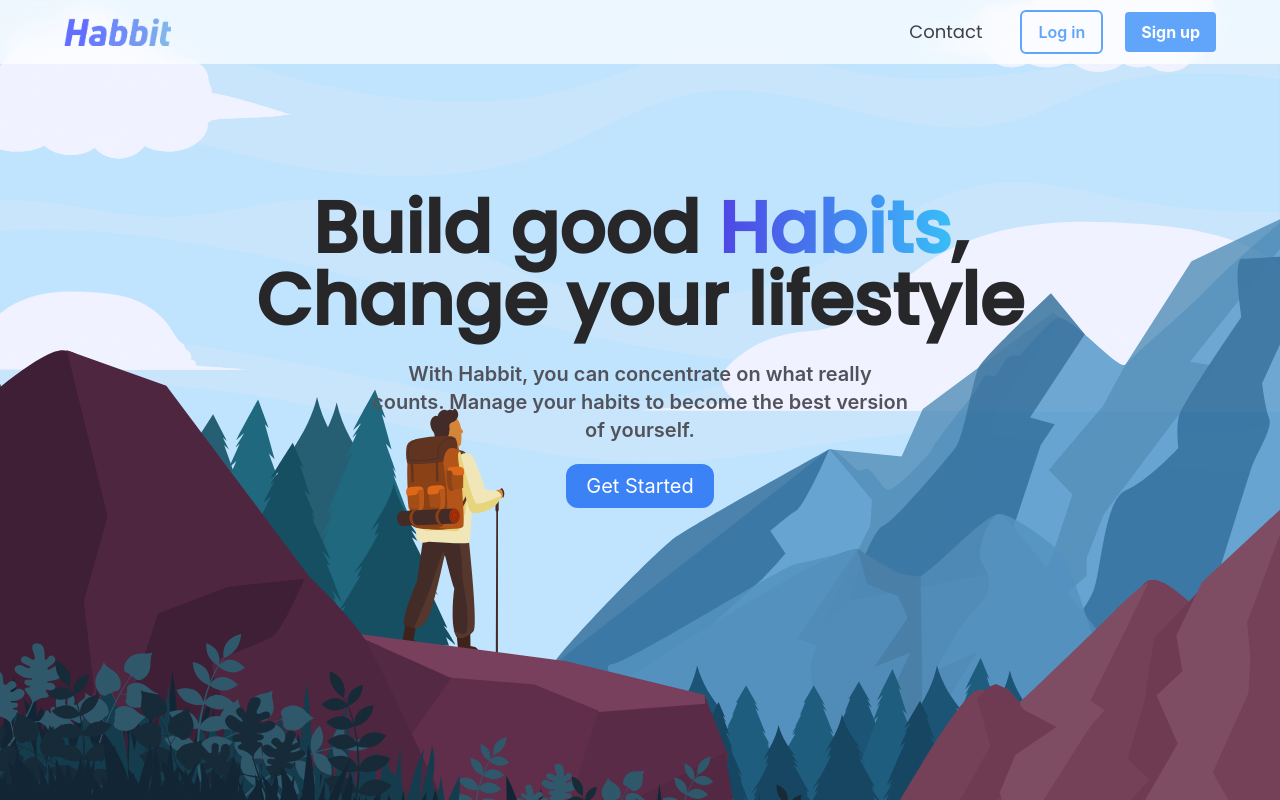
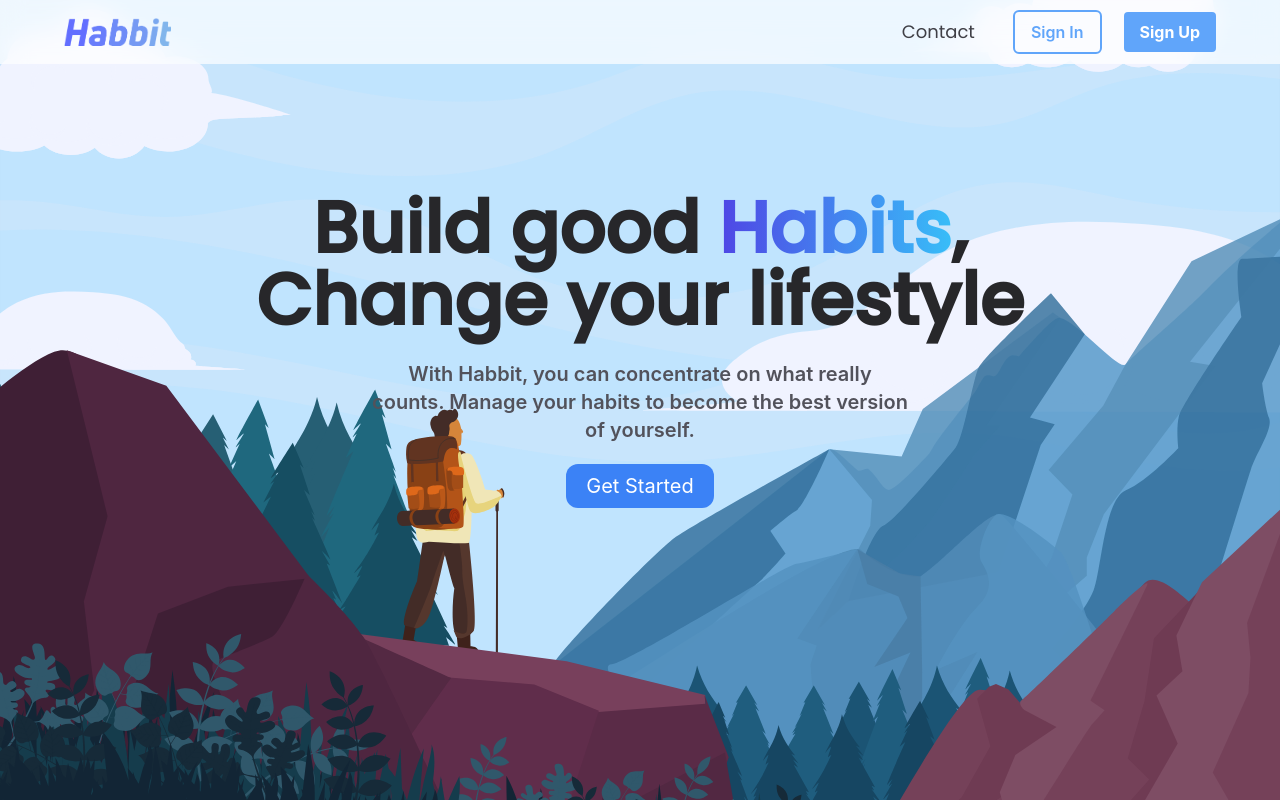
Before and after one commit to rasvanB/habbit, a React (Create React App) app: page / in a window 1280 px wide. Built offline with nearby package versions, Linux system fonts and the light colour scheme; no server answers.

Commit message:
modified button component to be more flexible

```diff
--- a/src/components/add-modal.component.tsx
+++ b/src/components/add-modal.component.tsx
@@ -1,12 +1,17 @@
-const AddModal = ({ isHidden }: { isHidden: boolean }) => {
+import InputBox from "./form-input.component";
+const AddModal = ({ isHidden }: { isHidden?: boolean }) => {
   return (
     <div
       className={`${
         isHidden ? "hidden" : "flex"
       } fixed h-screen w-screen justify-center items-center bg-black bg-opacity-60`}
     >
-      <div className="bg-slate-200 flex flex-col">
-        <div>Add a new Habit</div>
+      <div className="bg-slate-200 dark:bg-zinc-700 flex flex-col p-10">
+        <div className="dark:text-white">Add a new Habit</div>
+        <InputBox
+          label="Name"
+          placeholder="Enter the name of your habit"
+        ></InputBox>
       </div>
     </div>
   );
--- a/src/components/button.component.tsx
+++ b/src/components/button.component.tsx
@@ -7,9 +7,8 @@ type buttonStyles =
   | "add-habit";
 type ButtonProps = {
   buttonStyle: buttonStyles;
-  text: string;
 } & React.ButtonHTMLAttributes<HTMLButtonElement>;
-const Button: FC<ButtonProps> = ({ buttonStyle, text }) => {
+
 const signupButtonStyle =
   "bg-blue-400 hover:bg-blue-600 text-white font-bold py-2 px-4 rounded whitespace-nowrap";
 const loginButtonStyle =
@@ -20,6 +19,8 @@ const Button: FC<ButtonProps> = ({ buttonStyle, text }) => {
   "bg-blue-500 hover:bg-blue-600 w-full text-white font-semibold py-2 px-4 rounded whitespace-nowrap mt-5";
 const addHabitButton =
   "bg-blue-500 hover:bg-blue-600 min-w-[150px] text-white font-semibold py-2 px-4 rounded whitespace-nowrap mt-5";
+
+const Button: FC<ButtonProps> = ({ buttonStyle, children }) => {
   return (
     <div>
       <button
@@ -37,7 +38,7 @@ const Button: FC<ButtonProps> = ({ buttonStyle, text }) => {
             : ""
         }
       >
-        {`${text}`}
+        {children}
       </button>
     </div>
   );
--- a/src/components/form-input.component.tsx
+++ b/src/components/form-input.component.tsx
@@ -2,9 +2,14 @@ import { FC } from "react";
 
 type InputProps = {
   label: string;
+  isFormInput?: boolean;
 } & React.InputHTMLAttributes<HTMLInputElement>;
 
-const InputBox: FC<InputProps> = ({ label, ...otherProps }) => {
+const formInputStyle =
+  "dark:bg-zinc-700 py-2 px-6 rounded-lg outline outline-1 outline-zinc-200 dark:outline-zinc-600 text-sm dark:text-gray-100 focus:outline-2 focus:dark:outline-zinc-500 focus:outline-zinc-400";
+const modalInputStyle =
+  "dark:bg-zinc-600 py-2 px-6 rounded-sm outline outline-1 outline-zinc-200 dark:outline-zinc-500 text-sm dark:text-gray-100 focus:outline-2 focus:dark:outline-zinc-500 focus:outline-zinc-400";
+const InputBox: FC<InputProps> = ({ label, isFormInput, ...otherProps }) => {
   return (
     <div className="form-input flex flex-col font-poppins mobile:min-w-[300px]">
       <label
@@ -15,7 +20,7 @@ const InputBox: FC<InputProps> = ({ label, ...otherProps }) => {
       </label>
       <input
         {...otherProps}
-        className="dark:bg-zinc-700 py-2 px-6 rounded-lg outline outline-1 outline-zinc-200 dark:outline-zinc-600 text-sm dark:text-gray-100 focus:outline-2 focus:dark:outline-zinc-500 focus:outline-zinc-400"
+        className={`${isFormInput ? formInputStyle : modalInputStyle}`}
       />
     </div>
   );
--- a/src/components/hero.component.tsx
+++ b/src/components/hero.component.tsx
@@ -22,7 +22,7 @@ const Hero = () => {
             habits to become the best version of yourself.
           </span>
           <Link to={`/${currentUser ? "app" : "auth/sign-in"}`}>
-            <Button buttonStyle="hero" text="Get Started"></Button>
+            <Button buttonStyle="hero">Get Started</Button>
           </Link>
         </div>
       </div>
--- a/src/components/navlinks.component.tsx
+++ b/src/components/navlinks.component.tsx
@@ -19,13 +19,13 @@ const NavLinks = ({ open }: { open: boolean }) => {
         className="sm:mr-6 pt-4 sm:pt-0"
         to={`/${currentUser ? "app" : "auth/sign-in"}`}
       >
-        <Button buttonStyle="navbar-login" text="Log in"></Button>
+        <Button buttonStyle="navbar-login">Sign In</Button>
       </Link>
       <Link
         to={`/${currentUser ? "app" : "auth/sign-up"}`}
         className="pt-5 pb-6 sm:pt-0 sm:pb-0"
       >
-        <Button buttonStyle="navbar-signup" text="Sign up"></Button>
+        <Button buttonStyle="navbar-signup">Sign Up</Button>
       </Link>
     </div>
   );
--- a/src/components/sign-in-form.component.tsx
+++ b/src/components/sign-in-form.component.tsx
@@ -84,6 +84,7 @@ const SignInForm = () => {
       <Divider text="or Sign In with Email" />
       <form onSubmit={handleSubmit}>
         <InputBox
+          isFormInput
           name="email"
           label="Email"
           value={email}
@@ -92,6 +93,7 @@ const SignInForm = () => {
           placeholder="mail@website.com"
         />
         <InputBox
+          isFormInput
           name="password"
           value={password}
           label="Password"
@@ -99,7 +101,9 @@ const SignInForm = () => {
           placeholder="password"
           type="password"
         />
-        <Button buttonStyle="submit" type="submit" text="Sign In"></Button>
+        <Button buttonStyle="submit" type="submit">
+          Sign In
+        </Button>
       </form>
       <div className="font-poppins mt-3 text-zinc-800 dark:text-gray-200 text-sm sm:text-md">
         Don't have an account?{" "}
--- a/src/components/sign-up-form.component.tsx
+++ b/src/components/sign-up-form.component.tsx
@@ -79,6 +79,7 @@ const SignUpForm = () => {
       {message && <Message message={message} isError={false} />}
       <form onSubmit={handleSubmit}>
         <InputBox
+          isFormInput
           label="Display name"
           name="username"
           type="text"
@@ -87,6 +88,7 @@ const SignUpForm = () => {
           placeholder="display name"
         />
         <InputBox
+          isFormInput
           name="email"
           label="Email"
           value={email}
@@ -95,6 +97,7 @@ const SignUpForm = () => {
           placeholder="mail@website.com"
         />
         <InputBox
+          isFormInput
           name="password"
           label="Password"
           value={password}
@@ -103,6 +106,7 @@ const SignUpForm = () => {
           type="password"
         />
         <InputBox
+          isFormInput
           name="confirmPassword"
           label="Confirm password"
           value={confirmPassword}
@@ -110,7 +114,9 @@ const SignUpForm = () => {
           placeholder="confirm password"
           type="password"
         />
-        <Button buttonStyle="submit" type="submit" text="Sign Up"></Button>
+        <Button buttonStyle="submit" type="submit">
+          Sign Up
+        </Button>
       </form>
       <div className="font-poppins mt-3 text-zinc-800 dark:text-gray-200 text-sm sm:text-md">
         Already have an account?{" "}
--- a/src/routes/dashboard/dashboard.component.tsx
+++ b/src/routes/dashboard/dashboard.component.tsx
@@ -4,7 +4,6 @@ import AddModal from "../../components/add-modal.component";
 import { useContext, useEffect } from "react";
 import { UserContext } from "../../context/user.context";
 import { useNavigate } from "react-router-dom";
-//TODO: merge this to git repo
 const Dashboard = () => {
   const navigate = useNavigate();
   const { currentUser, loading } = useContext(UserContext);
@@ -28,9 +27,9 @@ const Dashboard = () => {
         }
       />
       <div className="mx-40 h-full border-x border-slate-300 dark:border-zinc-600">
-        <Button buttonStyle="add-habit" text="Add Habit" />
+        <Button buttonStyle="add-habit">Add Habit</Button>
       </div>
-      <AddModal isHidden />
+      <AddModal />
     </div>
   );
 };
```
Lines whose indentation alone changed are shown as unchanged.
